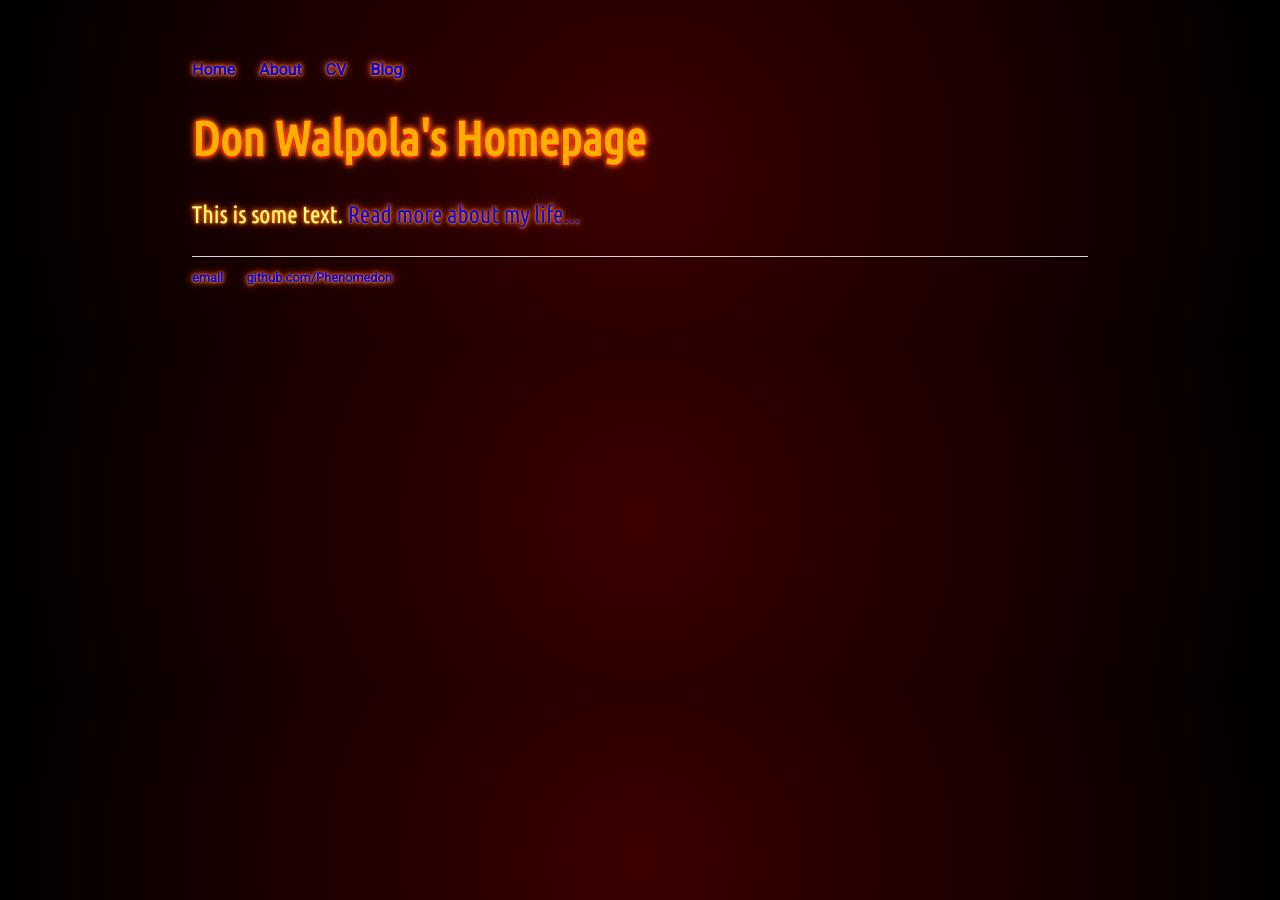
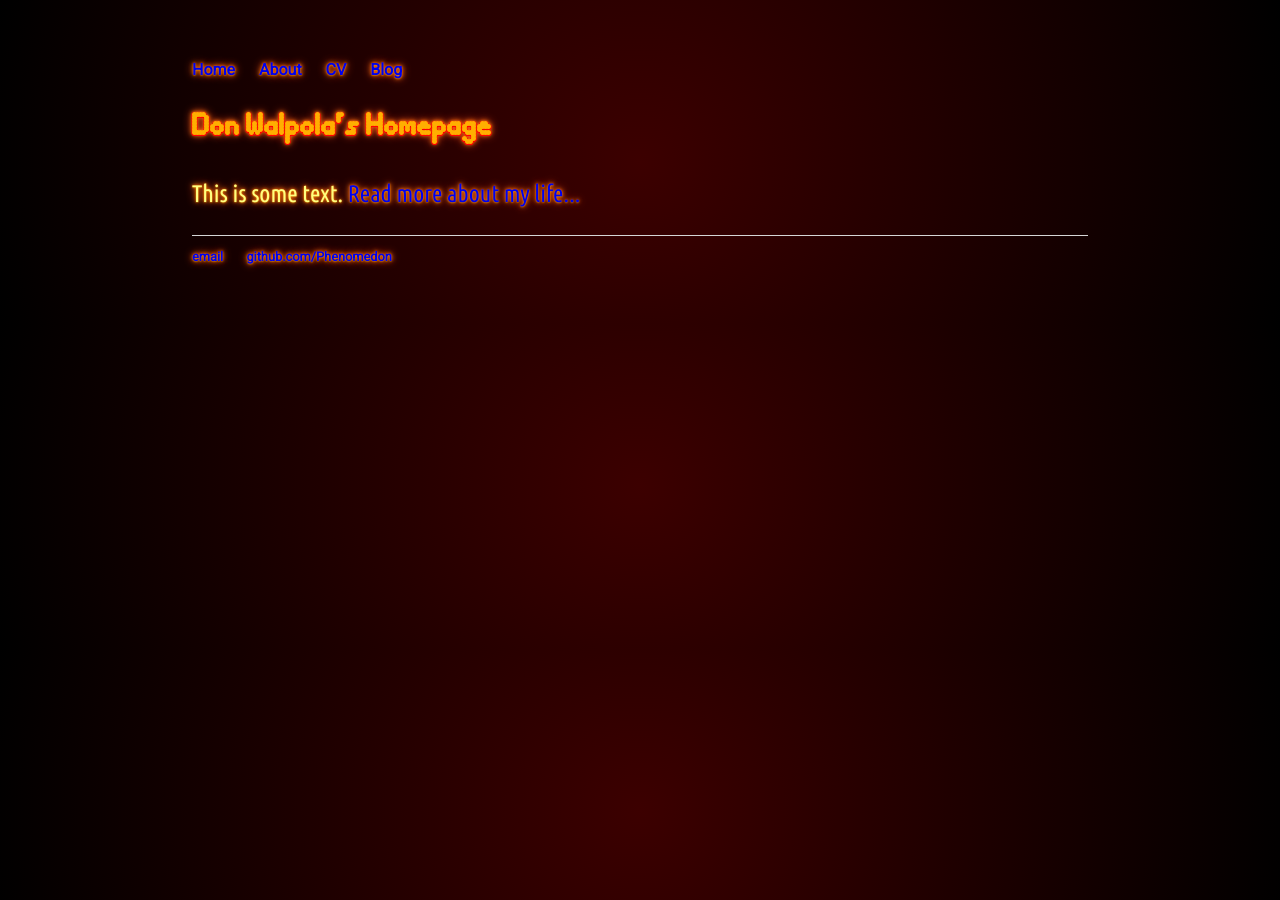
Before and after one commit to Phenomedon/Phenomedon.github.io, a Jekyll site: the page built from index.html, in a window 1280 px wide. Built offline with Jekyll 4.4.1, drawn with Linux system fonts in a browser that asks for light colours.

Commit message:
Update main.css

```diff
--- a/css/main.css
+++ b/css/main.css
@@ -1,4 +1,12 @@
 @import url('https://fonts.googleapis.com/css?family=Roboto|Roboto+Condensed|Roboto+Mono|Ubuntu|Ubuntu+Condensed|Ubuntu+Mono&display=swap');
+@font-face {
+    font-family: 'dottyregular';
+    src: url('../assets/fonts/dotty-webfont.woff2') format('woff2'),
+         url('../assets/fonts/dotty-webfont.woff') format('woff');
+    font-weight: normal;
+    font-style: normal;
+
+}
 
 body {
     font-family: 'Ubuntu Condensed', 'Helvetica', 'Sans-Serif';
@@ -33,6 +41,7 @@ a:hover {
     text-decoration: underline;
 }
 h1 {
+    font-family: 'dottyregular';
     color: rgb(255, 175, 0);
     text-shadow:
     -0.5px -0.5px 0px red,
```
